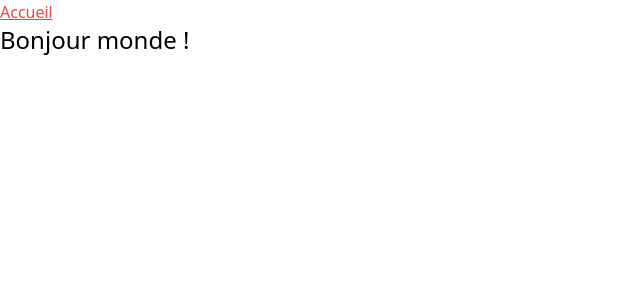
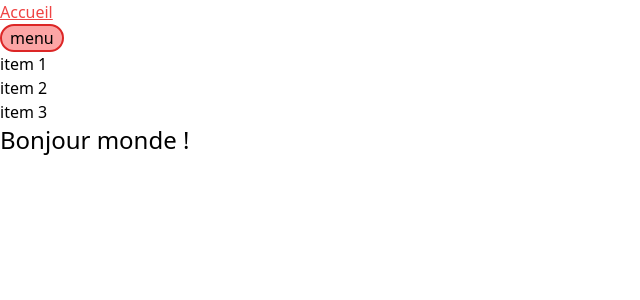
Before and after one commit to MMI-SAE-203/r213-2024-pracht-tp1-MathisLiegeon, a Vue app: page / in a window 1280 px wide. Shown: the top 300 px of the page, without its empty margins (0-640 px from the left). Built offline with nearby package versions, Linux system fonts and the light colour scheme.

Commit message:
menu html

```diff
--- a/src/App.vue
+++ b/src/App.vue
@@ -17,6 +17,21 @@
         </li>
       </ul>
     </nav>
+    <button
+      aria-controls="mainNav"
+      aria-expanded="true"
+      class="rounded-full border-2 border-red-600 bg-red-300 px-2"
+      >
+      menu
+    </button>
+<!-- nav#mainNav>ul>li*3>a[href="#"]{item $} -->
+    <nav id="mainNav">
+      <ul>
+        <li><a href="#">item 1</a></li>
+        <li><a href="#">item 2</a></li>
+        <li><a href="#">item 3</a></li>
+      </ul>
+    </nav>
   </header>
   <RouterView v-slot="{ Component }">
     <Suspense>
```
